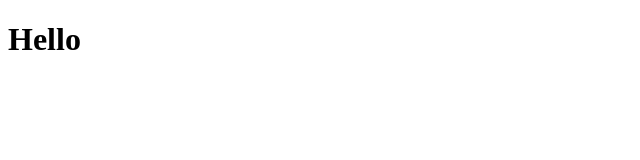
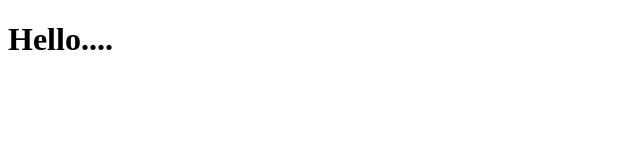
Before and after one commit to jealvarezo/ejercicioCircleCI, a plain HTML site: page public/index.html in a window 1280 px wide. Shown: the full height of the page, 0-640 px from the left. Drawn offline with Linux system fonts and the light colour scheme.

Commit message:
change index

```diff
--- a/public/index.html
+++ b/public/index.html
@@ -4,6 +4,6 @@
             <title>UCP</title>
       </head>
       <body>
-            <h1>Hello</h1>
+            <h1>Hello....</h1>
       </body>
 </html>
```
